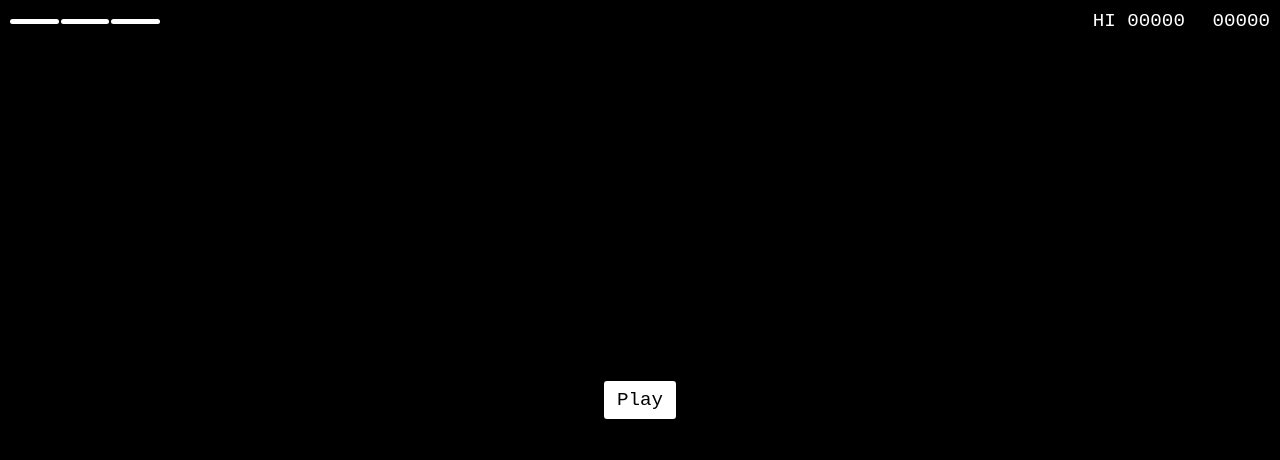
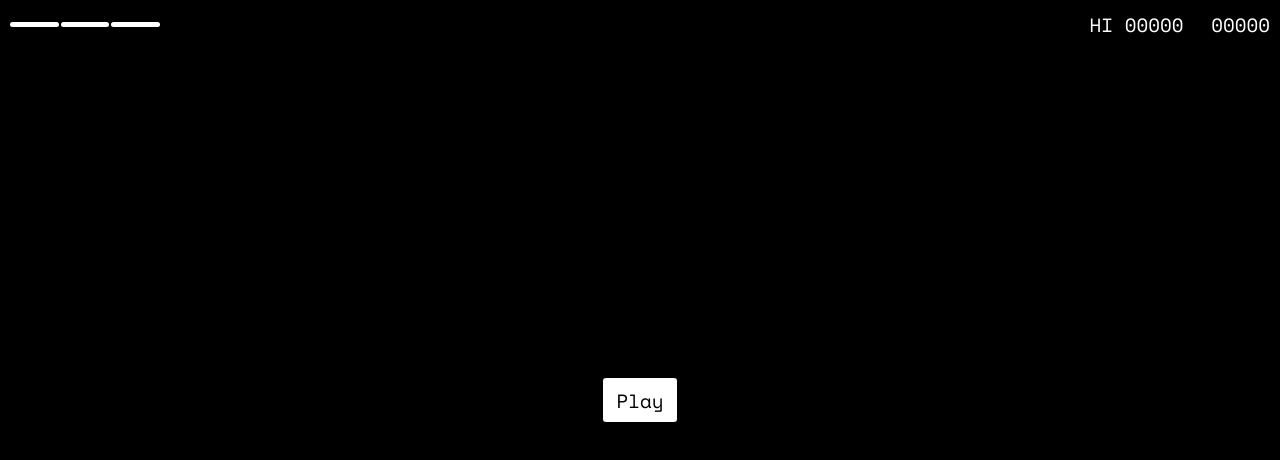
Before and after one commit to Hornebom/vlinder-game, a website with bundled scripts: page index.html in a window 1280 px wide. Built offline with nearby package versions, Linux system fonts and the light colour scheme; files whose address does not match are found by name.

Commit message:
update src font face

```diff
--- a/styles/fonts.css
+++ b/styles/fonts.css
@@ -1,6 +1,6 @@
 @font-face {
   font-family: 'Space Mono';
-  src: url("./assets/SpaceMono-Regular.woff2") format("woff2");
+  src: url("../assets/SpaceMono-Regular.woff2") format("woff2");
   font-weight: 300;
   font-display: fallback;
 }
```
